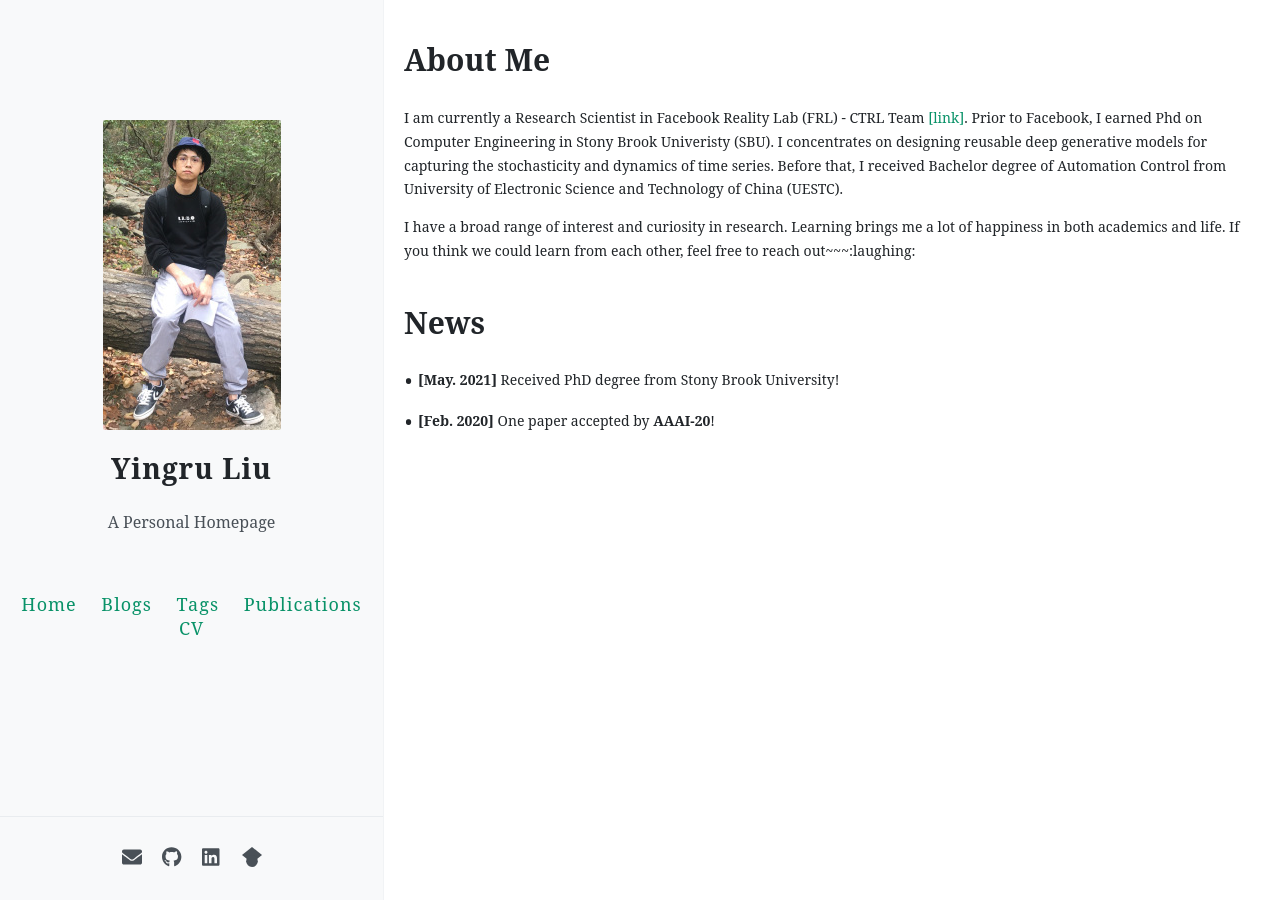
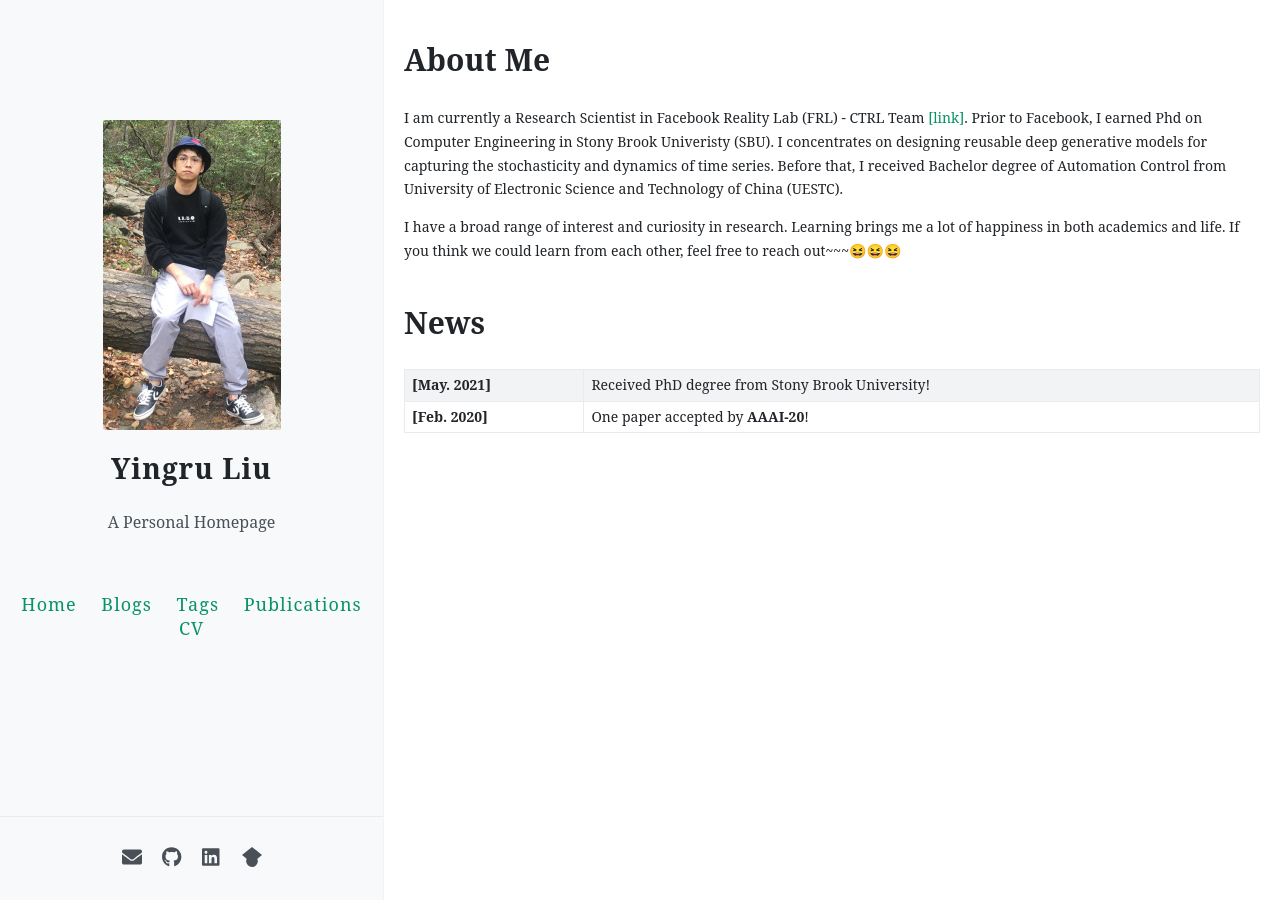
Before and after one commit to yingrliu/yingrliu.github.io, a Jekyll site: the page built from index.md, in a window 1280 px wide. Built offline with Jekyll 4.4.1, drawn with Linux system fonts in a browser that asks for light colours; comment, search, counter and statistics services are not loaded; our own code applies the rules of GitHub Pages for plain Markdown files.

Commit message:
arrange index.

```diff
--- a/index.md
+++ b/index.md
@@ -11,10 +11,17 @@ I concentrates on designing reusable deep generative models for capturing the st
 dynamics of time series. Before that, I received Bachelor degree of Automation Control from
 University of Electronic Science and Technology of China (UESTC).
 
-I have a broad range of interest and curiosity in research. Learning brings me a lot of happiness in both academics and life. If you think we could learn from each other, feel free to reach out~~~:laughing:
+I have a broad range of interest and curiosity in research. Learning brings me a lot of happiness in both academics and life. If you think we could learn from each other, feel free to reach out~~~😆😆😆
 
 
 # News
-
-- **[May. 2021]**             Received PhD degree from Stony Brook University!
-- **[Feb. 2020]**             One paper accepted by **AAAI-20**!
+<table>
+  <tr>
+    <td><b>[May. 2021]</b></td>
+    <td>Received PhD degree from Stony Brook University!</td>
+  </tr>
+  <tr>
+    <td><b><b>[Feb. 2020]</b></b></td>
+    <td>One paper accepted by <b>AAAI-20</b>!</td>
+  </tr>
+</table>
```
Also changed, not shown: 7 other files.
